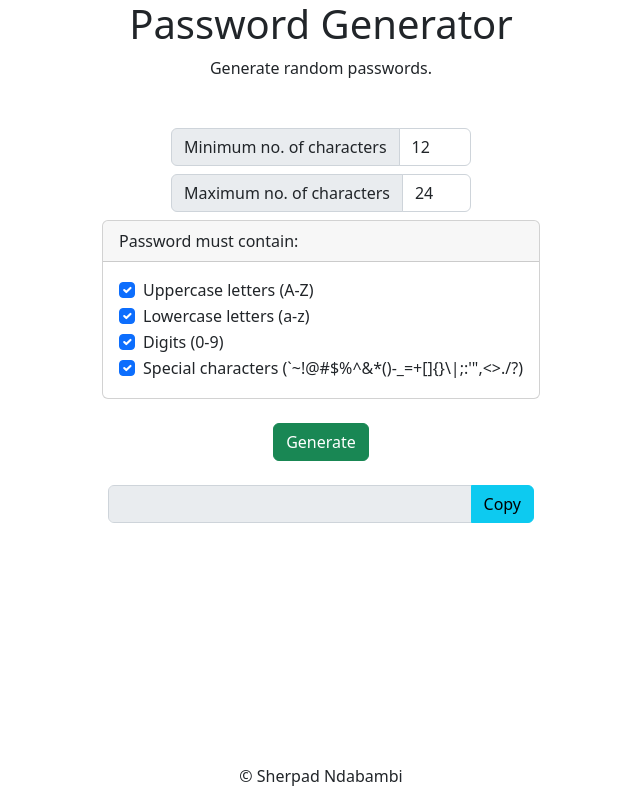
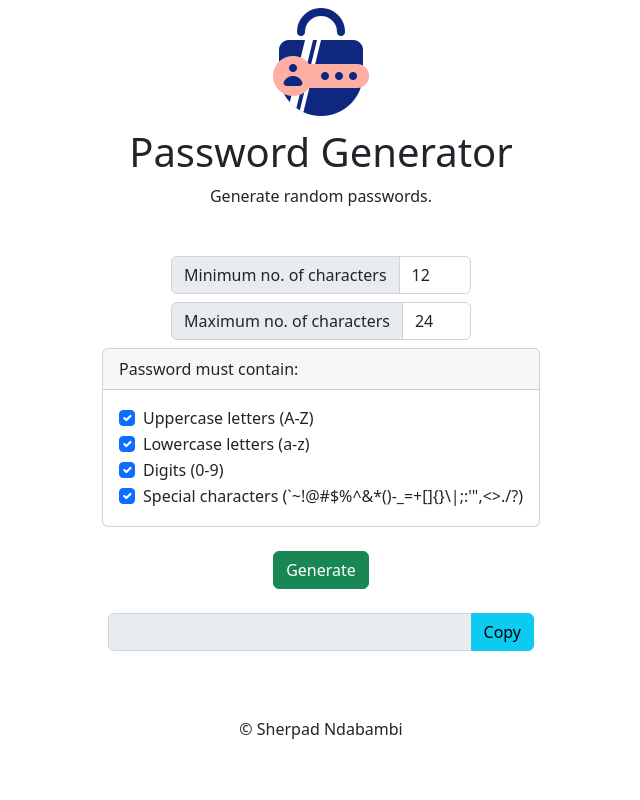
Before and after one commit to SherpadNdabambi/password-generator, a website: page index.html in a window 1280 px wide. Shown: the whole page, without its empty margins (319-959 px from the left). Drawn offline with nearby package versions, Linux system fonts and the light colour scheme; files that its build step writes are made by us from their sources; files whose address does not match are found by name.

Commit message:
Add favicon and UI image

```diff
--- a/assets/css/styles.css
+++ b/assets/css/styles.css
@@ -11,6 +11,10 @@ form {
   max-width: 500px;
 }
 
+img {
+  width: 128px;
+}
+
 .num-characters {
   width: 300px;
 }
--- a/index.html
+++ b/index.html
@@ -6,6 +6,13 @@
 
     <!--page description-->
     <meta name="description" content="A random password generator." />
+
+    <!-- favicon -->
+    <link
+      rel="icon"
+      type="image/x-icon"
+      href="./assets/img/user-password-svgrepo-com.png"
+    />
 
     <!--character encoding-->
     <meta charset="utf-8" />
@@ -49,6 +56,8 @@
 
   <body>
     <main class="container-fluid h-auto m-0 min-vh-100">
+      <img src="./assets/img/user-password-svgrepo-com.png" alt="" />
+
       <h1 class="text-center">Password Generator</h1>
 
       <p class="mb-5 text-center">Generate random passwords.</p>
@@ -162,10 +171,7 @@
       </form>
 
       <!-- Copyright -->
-      <div
-        id="copyright"
-        class="bottom center position-absolute bottom-0 start-50 translate-middle"
-      >
+      <div id="copyright" class="bottom center bottom-0 start-50">
         &copy Sherpad Ndabambi <span id="footerYear"></span>
       </div>
     </main>
```
